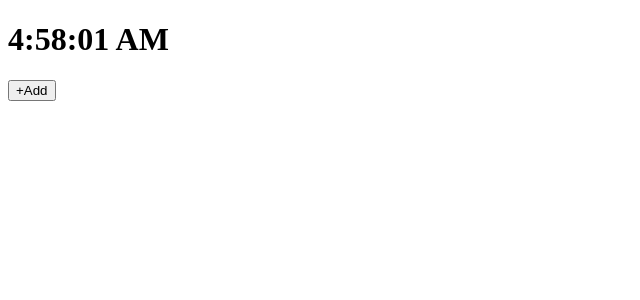
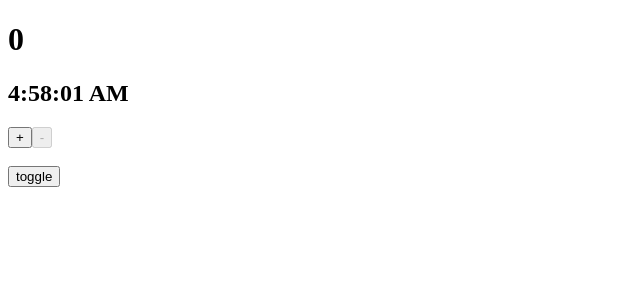
Before and after one commit to rafiurrafi/react-bootcamp, a React (Create React App) app: page / in a window 1280 px wide. Shown: the top 300 px of the page, without its empty margins (0-640 px from the left). Built offline with nearby package versions, Linux system fonts and the light colour scheme; a web font is replaced by a local one.

Commit message:
added show component toggle

```diff
--- /dev/null
+++ b/src/amazon/amazonApp.jsx
@@ -0,0 +1,16 @@
+import React from "react";
+import { BrowserRouter, Switch, Route } from "react-router-dom";
+import Header from "./components/header";
+const AmazonApp = (props) => {
+  return (
+    <BrowserRouter>
+      <Switch>
+        <Route path="/checkout" component={() => <h1>Checkout</h1>} />
+        <Route path="/login" component={() => <h1>Login</h1>} />
+        <Route path="/" component={() => <Header />} />
+      </Switch>
+    </BrowserRouter>
+  );
+};
+
+export default AmazonApp;
--- /dev/null
+++ b/src/amazon/styles/header.scss
@@ -0,0 +1,15 @@
+* {
+  margin: 0;
+  padding: 0;
+  box-sizing: border-box;
+}
+body {
+}
+.header {
+  background-color: #131921;
+  &__logo {
+    height: 40px;
+    color: white;
+    margin: 10px 20px;
+  }
+}
--- a/src/app.jsx
+++ b/src/app.jsx
@@ -1,10 +1,14 @@
-import React from "react";
-import CounterClass from "./practise/counterClass";
-
+import React, { useState } from "react";
+// import AmazonApp from "./amazon/amazonApp";
+import Counter from "./practise/counter";
 const App = () => {
+  const [show, setShow] = useState(true);
   return (
     <div>
-      <CounterClass />
+      {/* <AmazonApp /> */}
+      {show && <Counter />}
+      <br />
+      <button onClick={() => setShow(!show)}>toggle</button>
     </div>
   );
 };
--- a/src/practise/counter.jsx
+++ b/src/practise/counter.jsx
@@ -1,11 +1,24 @@
-import React, { useState } from "react";
+import React, { useEffect, useState } from "react";
 
 const Counter = (props) => {
   const [value, setValue] = useState(0);
-
+  const [date, setDate] = useState(new Date());
+  useEffect(() => {
+    console.log("Useeffect rendering...");
+    document.title = `Clicked ${value}`;
+  }, [value]);
+  useEffect(() => {
+    console.log("Time..");
+    const timerId = setInterval(() => {
+      setDate(new Date());
+      console.log("Running...");
+    }, 1000);
+    return () => clearInterval(timerId);
+  }, []);
   return (
     <div>
       <h1>{value}</h1>
+      <h2>{date.toLocaleTimeString()}</h2>{" "}
       <button onClick={() => setValue(value + 1)}>+</button>
       <button onClick={() => setValue(value - 1)} disabled={value <= 0}>
         -
```
Also changed, not shown: src/amazon/components/header.jsx (added, +19 -0 lines), src/amazon/app.jsx (deleted).
